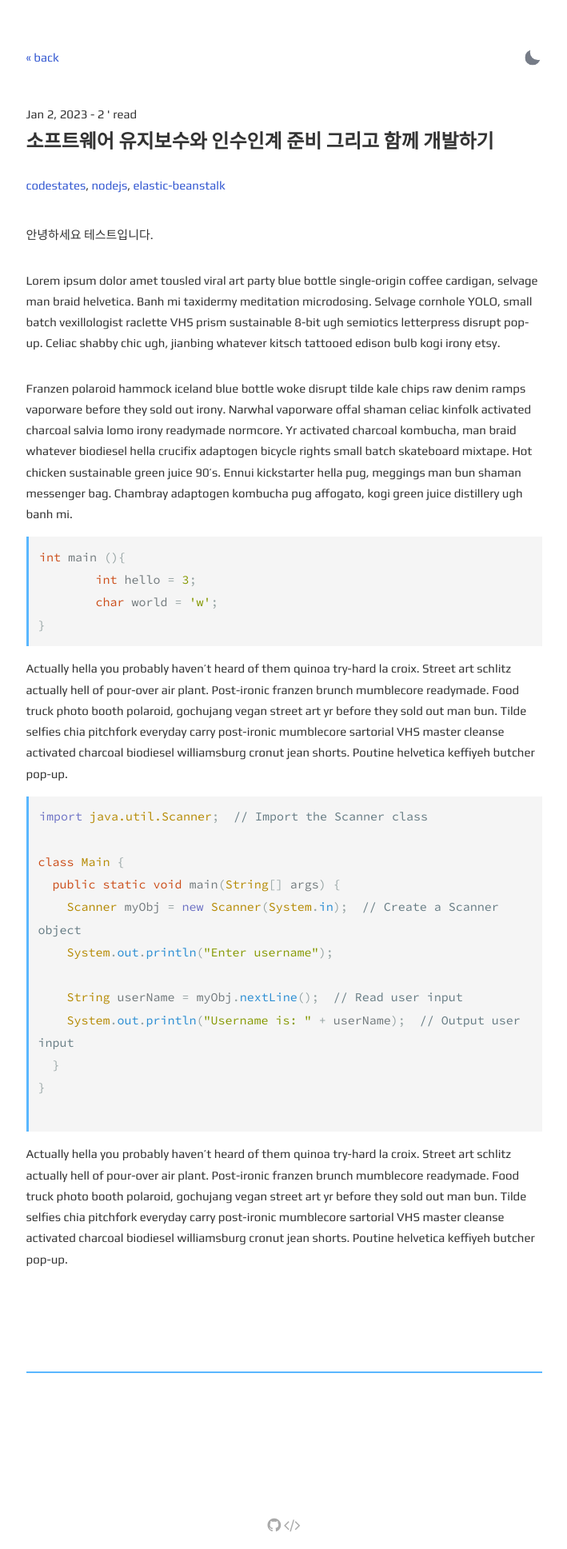
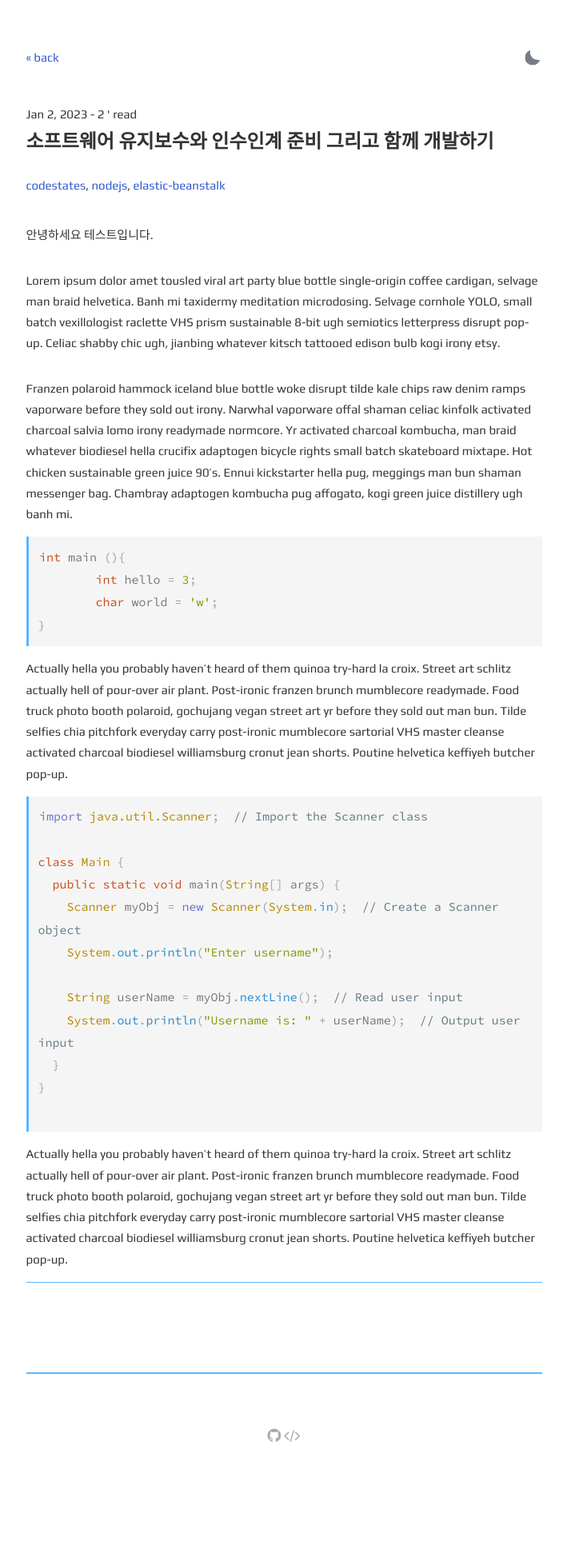
Before and after one commit to dududuhyunkim/jekyll, a Jekyll site: the page built from _posts/2023-01-02-소프트웨어-유지보수와-인수인계-준비-그리고-함께-개발하기.md, in a window 1280 px wide. Shown: the whole page at 80% size, without its empty margins (285-994 px from the left). Built offline with Jekyll 4.4.1, drawn with Linux system fonts in a browser that asks for light colours; comment, search, counter and statistics services are not loaded; after the commit the page ends 1826 px from its top, so only the background shows below that.

```diff
--- a/_layouts/post.html
+++ b/_layouts/post.html
@@ -18,6 +18,18 @@ layout: default
     {% for tag in page.tags %}
     <a href="{{ site.url }}{{ site.baseurl }}/tag/{{tag}}">{{tag}}</a>{% unless forloop.last %}, {% endunless %}{% endfor %}</span>
   {{ content }}
+
+  <hr/>
+
+  <script src="https://utteranc.es/client.js"
+          repo="[ENTER REPO HERE]"
+          issue-term="title"
+          label="utterances"
+          theme="preferred-color-scheme"
+          crossorigin="anonymous"
+          async>
+  </script>
+
 </section>
 
 <section>
@@ -37,14 +49,3 @@ layout: default
 
   </nav>
 </section>
-
-<section>
-  <script src="https://utteranc.es/client.js"
-          repo="[ENTER REPO HERE]"
-          issue-term="title"
-          label="utterances"
-          theme="preferred-color-scheme"
-          crossorigin="anonymous"
-          async>
-  </script>
-</section>
```
